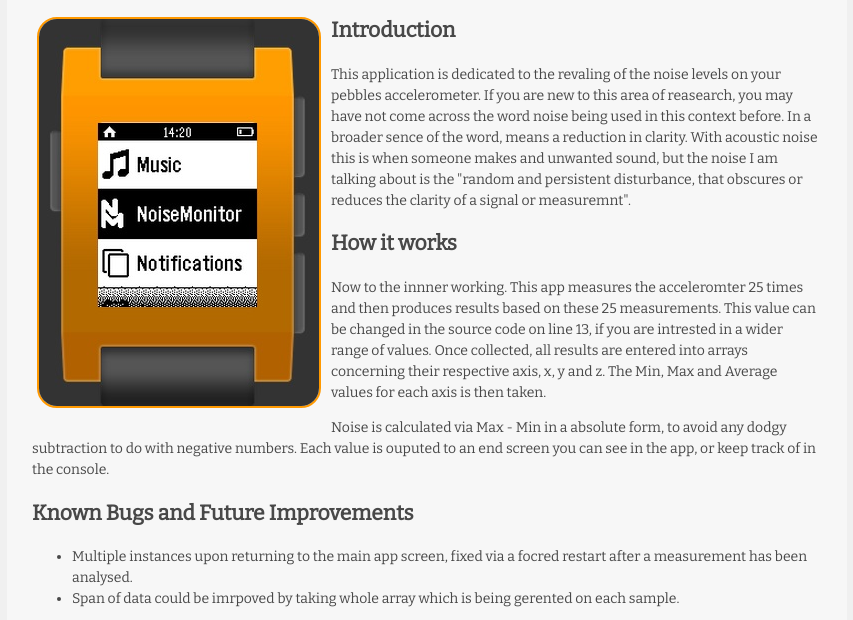
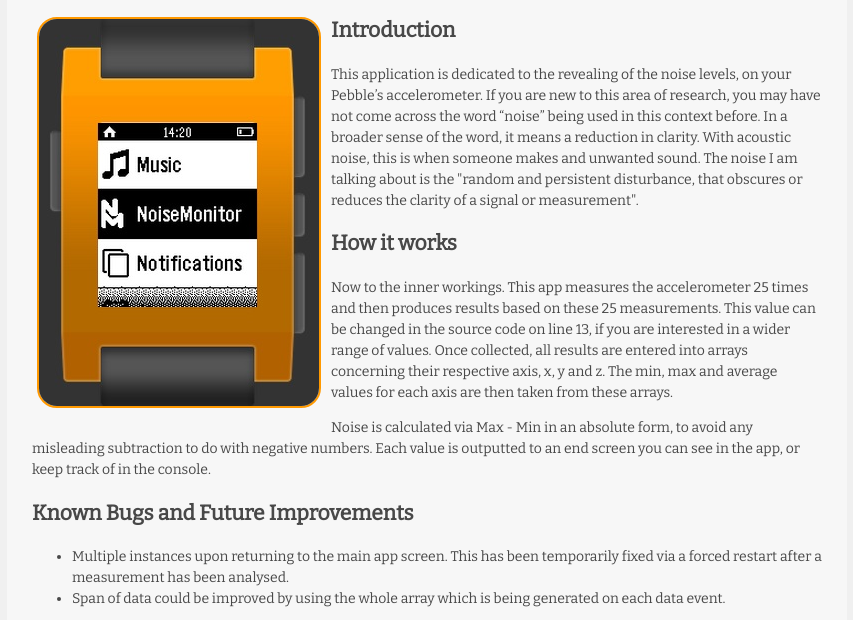
Before and after one commit to MaxHunt/MaxHunt.Github.io, a plain HTML site: page documentation.html in a window 1280 px wide. Shown: the part 214-834 px from the top of the page, without its empty margins (213-1066 px from the left). Drawn offline with nearby package versions, Linux system fonts and the light colour scheme.

Commit message:
Grammar and the first line

```diff
--- a/documentation.html
+++ b/documentation.html
@@ -29,18 +29,18 @@
 			<img class ="pebble" src="images/NoiseMonitorTitle.jpg" alt="Title Screen for Noise Monitor App">
 			<div class = "details">
 				<h2> Introduction </h2>
-				<p> This application is dedicated to the revaling of the noise levels on your pebbles accelerometer. If you are new to this area of reasearch, you may have not come across the word noise being used in this context before. In a broader sence of the word, means a reduction in clarity. With acoustic noise this is when someone makes and unwanted sound, but the noise I am talking about is the "random and persistent disturbance, that obscures or reduces the clarity of a signal or measuremnt".
+				<p> This application is dedicated to the revealing of the noise levels, on your Pebble’s accelerometer. If you are new to this area of research, you may have not come across the word “noise” being used in this context before. In a broader sense of the word, it means a reduction in clarity. With acoustic noise, this is when someone makes and unwanted sound. The noise I am talking about is the "random and persistent disturbance, that obscures or reduces the clarity of a signal or measurement".
 				</p>
 				<h2> How it works </h2>
 				<p>
-				Now to the innner working. This app measures the acceleromter 25 times and then produces results based on these 25 measurements. This value can be changed in the source code on line 13, if you are intrested in a wider range of values. Once collected, all results are entered into arrays concerning their respective axis, x, y and z. The Min, Max and Average values for each axis is then taken.</p>
+				Now to the inner workings. This app measures the accelerometer 25 times and then produces results based on these 25 measurements. This value can be changed in the source code on line 13, if you are interested in a wider range of values. Once collected, all results are entered into arrays concerning their respective axis, x, y and z. The min, max and average values for each axis are then taken from these arrays.</p>
 				<p>
-				Noise is calculated via Max - Min in a absolute form, to avoid any dodgy subtraction to do with negative numbers. Each value is ouputed to an end screen you can see in the app, or keep track of in the console.
+				Noise is calculated via Max - Min in an absolute form, to avoid any misleading subtraction to do with negative numbers. Each value is outputted to an end screen you can see in the app, or keep track of in the console.
 				</p>
 				<h2>Known Bugs and Future Improvements</h2>
 				<ul>
-					<li>Multiple instances upon returning to the main app screen, fixed via a focred restart after a measurement has been analysed.</li>
-					<li>Span of data could be imrpoved by taking whole array which is being gerented on each sample.</li>
+					<li>Multiple instances upon returning to the main app screen. This has been temporarily fixed via a forced restart after a measurement has been analysed. </li>
+					<li>Span of data could be improved by using the whole array which is being generated on each data event. </li>
 				</ul>
 			</div>
 
```
Also changed, not shown: index.html (+1 -1 lines).
